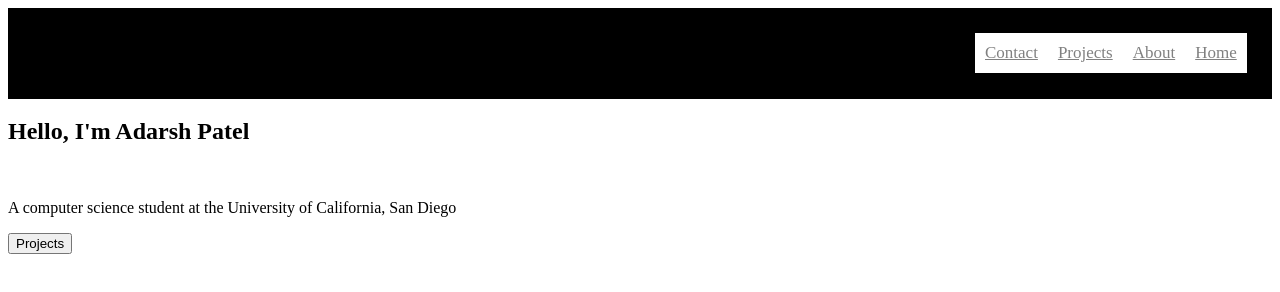
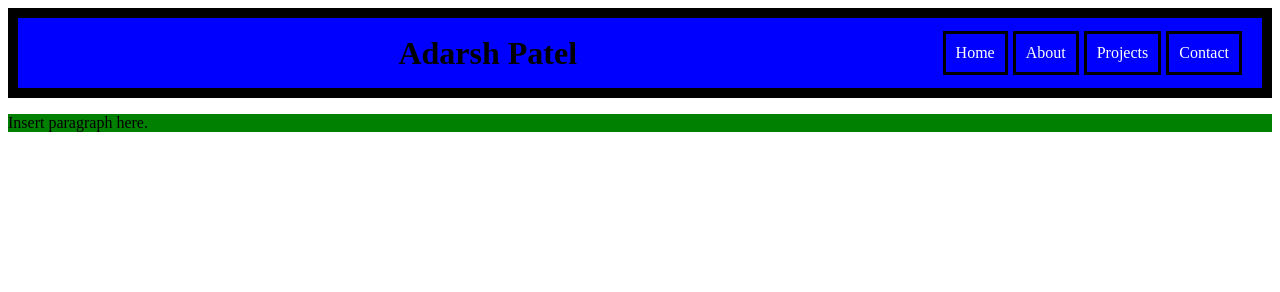
Before and after one commit to adarsh249/adarsh-site, a plain HTML site: page index.html in a window 1280 px wide. Drawn offline with Linux system fonts and the light colour scheme.

Commit message:
added some html/css things, need to figure out the button situation and work on implementing basic design stuff

```diff
--- a/index.html
+++ b/index.html
@@ -9,18 +9,18 @@
 </head>
 <body>
 <main>
+    <div class="header">
+        <h1 class="myName">Adarsh Patel</h1>
         <nav id="navBar">
             <a href="">Home</a>
             <a href="">About</a>
             <a href="">Projects</a>
             <a href="">Contact</a>
         </nav>
-    <section class="intro">
-        <h1>Hello, I'm Adarsh Patel</h1>
-        <br>
-        <p>A computer science student at the University of California, San Diego</p>
-        <button id="projectButton">Projects</button>
-    </section>
+    </div>
+    <div class="container">
+        <p>Insert paragraph here.</p>
+    </div>
 </main>
 
 </body>
--- a/styles.css
+++ b/styles.css
@@ -1,14 +1,42 @@
+.header {
+    display: flex;
+    flex-direction: row;
+    border: 10px solid black;
+    background-color: blue;
+    position: relative;
+    width: auto;
+    height: 70px;
+    align-items: center;
+    justify-content: center;
+    padding: 0 20px;
+}
+.myName {
+    flex: 1;
+    display: flex;
+    justify-content: center;
+    align-items: center;
+}
 #navBar {
-    background-color: black;
-    padding: 2%;
-    overflow: hidden;
+    display: flex;
+    align-items: stretch;
 }
 
 #navBar a {
-    float: right;
-    color: gray;
+    display: flex;
+    align-items: center;
+    height: 100%;
+    border: 3px solid black;
     padding: 10px;
-    background-color: white;
-    text-align: center;
-    font-size: 17px;
+    margin: 0 0 0 5px;
+    color: white;
+    text-decoration: none;
 }
+#navBar a:hover {
+    color: yellow;
+}
+
+.container {
+    background-color: green;
+    display: block;
+    justify-content: center;
+}
```
Lines whose indentation alone changed are shown as unchanged.
